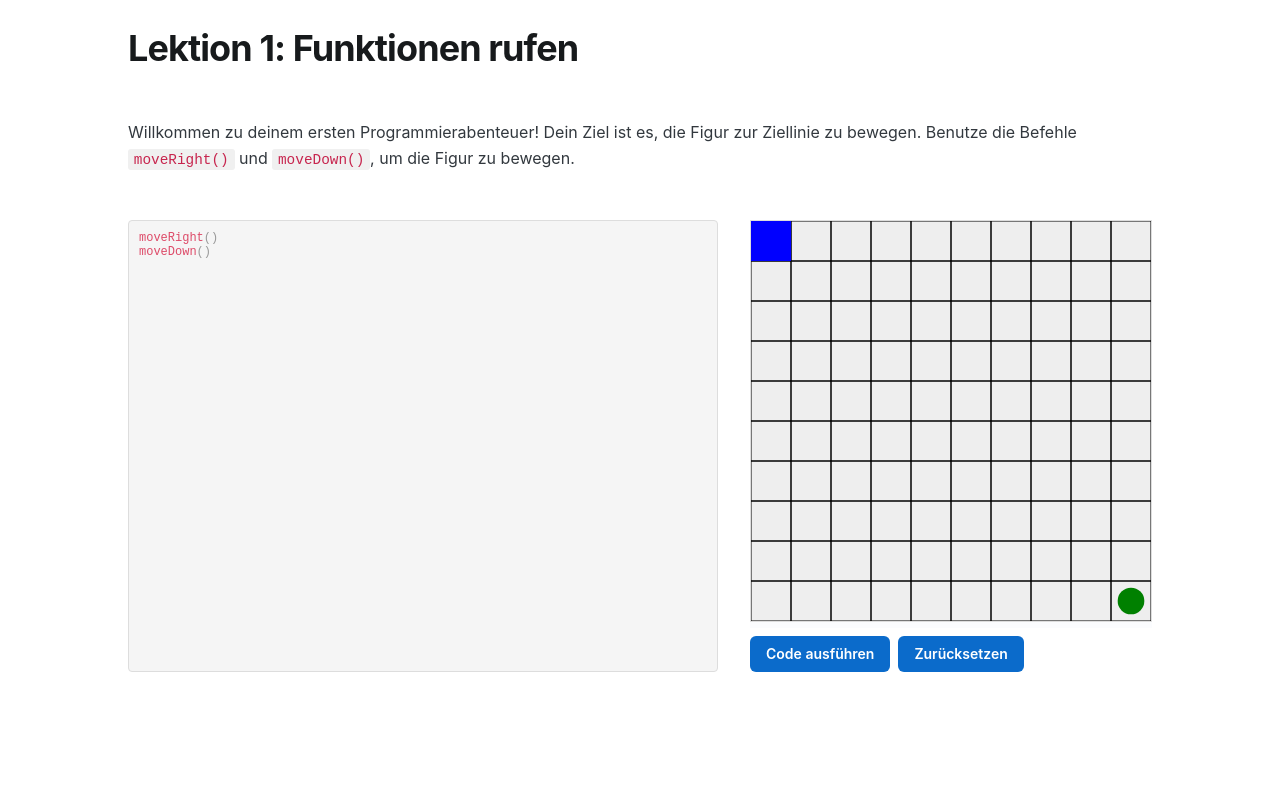
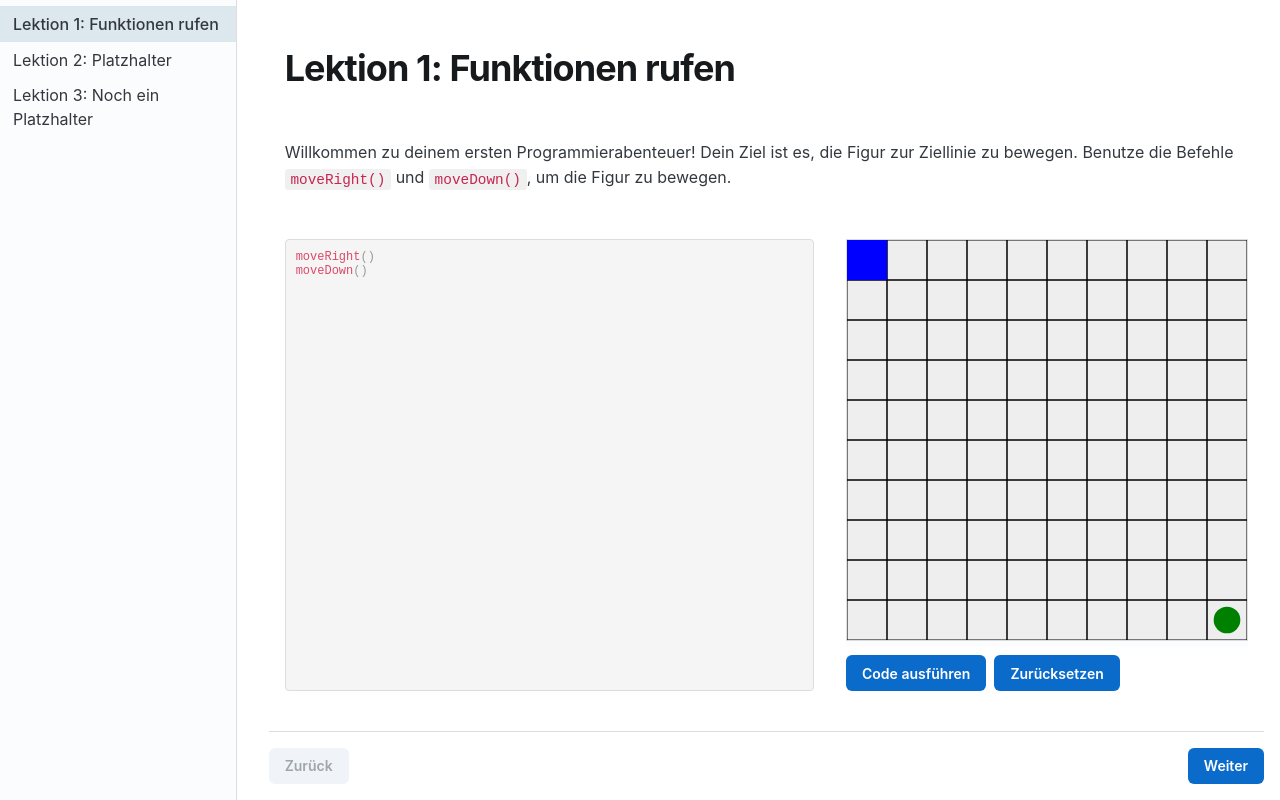
Before and after one commit to markus1978/code-explorer, a React (Vite) app: page /lectures/1 in a window 1280 px wide. Built offline with nearby package versions, Linux system fonts and the light colour scheme.

Commit message:
Added navigation.

```diff
--- a/index.html
+++ b/index.html
@@ -6,7 +6,15 @@
     <meta name="viewport" content="width=device-width, initial-scale=1.0" />
     <title>code-explorer</title>
   </head>
-  <body>
+
+  <body
+    style="
+      margin: 0;
+      padding: 0;
+      box-sizing: border-box;
+      font-family: sans-serif;
+    "
+  >
     <div id="root"></div>
     <script type="module" src="/src/main.tsx"></script>
   </body>
--- a/package.json
+++ b/package.json
@@ -19,6 +19,7 @@
     "react": "^19.1.1",
     "react-dom": "^19.1.1",
     "react-markdown": "^10.1.0",
+    "react-router-dom": "^7.9.3",
     "react-simple-code-editor": "^0.14.1"
   },
   "devDependencies": {
--- a/src/App.tsx
+++ b/src/App.tsx
@@ -1,8 +1,50 @@
-import React from 'react'
-import FunctionCallLecture from './lectures/FunctionCallLecture'
+import React from "react"
+import {
+  BrowserRouter,
+  Routes,
+  Route,
+  Navigate,
+  useParams,
+} from "react-router-dom"
+import {toc} from "./lectures/toc"
+import {Stack, Typography} from "@mui/joy"
+import LectureLayout from "./components/LectureLayout" // New import
+
+function LecturePage() {
+  const {lectureId} = useParams<{lectureId: string}>()
+  const id = Number(lectureId)
+  const lecture = toc.find((l) => l.id === id)
+
+  if (!lecture) {
+    return <Typography color="danger">Lektion nicht gefunden.</Typography>
+  }
+
+  const LectureComponent = lecture.component
+  return <LectureComponent />
+}
 
 function App() {
-  return <FunctionCallLecture />
+  return (
+    <BrowserRouter>
+      <Routes>
+        <Route path="/" element={<Navigate to="/lectures/1" replace />} />
+        <Route
+          path="/lectures/:lectureId"
+          element={
+            <LectureLayout>
+              {" "}
+              {/* Wrap LecturePage with LectureLayout */}
+              <LecturePage />
+            </LectureLayout>
+          }
+        />
+        <Route
+          path="*"
+          element={<Typography>Seite nicht gefunden.</Typography>}
+        />
+      </Routes>
+    </BrowserRouter>
+  )
 }
 
 export default App
--- /dev/null
+++ b/src/components/LectureLayout.tsx
@@ -0,0 +1,74 @@
+import {Button, List, ListItem, ListItemButton, Sheet, Stack} from "@mui/joy" // Added Menu, MenuItem
+import React from "react"
+import {useNavigate, useParams} from "react-router-dom"
+import {toc} from "../lectures/toc"
+import {LectureMeta} from "../types/lecture"
+
+type LectureLayoutProps = {
+  children: React.ReactNode
+}
+
+function LectureLayout({children}: LectureLayoutProps) {
+  const {lectureId} = useParams<{lectureId: string}>()
+  const navigate = useNavigate()
+  const currentLectureId = Number(lectureId)
+
+  const currentLectureIndex = toc.findIndex(
+    (lecture) => lecture.id === currentLectureId,
+  )
+  const currentLecture = toc[currentLectureIndex]
+
+  const handleNext = () => {
+    if (currentLectureIndex < toc.length - 1) {
+      navigate(`/lectures/${toc[currentLectureIndex + 1].id}`)
+    }
+  }
+
+  const handlePrevious = () => {
+    if (currentLectureIndex > 0) {
+      navigate(`/lectures/${toc[currentLectureIndex - 1].id}`)
+    }
+  }
+
+  return (
+    <Stack direction="row" spacing={2} sx={{height: "100vh"}}>
+      <Sheet sx={{width: 250, borderRight: "1px solid #ddd"}}>
+        <List>
+          {toc.map((lecture: LectureMeta) => (
+            <ListItem key={lecture.id}>
+              <ListItemButton
+                selected={lecture.id === currentLectureId}
+                onClick={() => navigate(`/lectures/${lecture.id}`)}
+                sx={{justifyContent: "flex-start"}}
+              >
+                {lecture.title}
+              </ListItemButton>
+            </ListItem>
+          ))}
+        </List>
+      </Sheet>
+
+      <Stack sx={{flexGrow: 1, p: 2}}>
+        {children}
+
+        <Stack
+          direction="row"
+          justifyContent="space-between"
+          sx={{mt: "auto", pt: 2, borderTop: "1px solid #ddd"}}
+        >
+          <Button onClick={handlePrevious} disabled={currentLectureIndex === 0}>
+            Zurück
+          </Button>
+          <Button
+            onClick={handleNext}
+            disabled={currentLectureIndex === toc.length - 1}
+          >
+            Weiter
+          </Button>
+        </Stack>
+      </Stack>
+    </Stack>
+  )
+}
+
+export default LectureLayout
--- /dev/null
+++ b/src/lectures/PlaceholderLecture2.tsx
@@ -0,0 +1,18 @@
+import React from "react"
+import Lecture from "../components/Lecture"
+import LectureTitle from "../components/LectureTitle"
+import LectureText from "../components/LectureText"
+
+function PlaceholderLecture2() {
+  return (
+    <Lecture>
+      <LectureTitle>Lektion 2: Platzhalter</LectureTitle>
+      <LectureText>
+        Dies ist die zweite Platzhalter-Lektion. Hier wird es bald spannende
+        Inhalte geben!
+      </LectureText>
+    </Lecture>
+  )
+}
+
+export default PlaceholderLecture2
--- /dev/null
+++ b/src/lectures/PlaceholderLecture3.tsx
@@ -0,0 +1,17 @@
+import React from "react"
+import Lecture from "../components/Lecture"
+import LectureTitle from "../components/LectureTitle"
+import LectureText from "../components/LectureText"
+
+function PlaceholderLecture3() {
+  return (
+    <Lecture>
+      <LectureTitle>Lektion 3: Noch ein Platzhalter</LectureTitle>
+      <LectureText>
+        Dies ist die dritte Platzhalter-Lektion. Die Navigation funktioniert!
+      </LectureText>
+    </Lecture>
+  )
+}
+
+export default PlaceholderLecture3
--- /dev/null
+++ b/src/lectures/toc.ts
@@ -0,0 +1,25 @@
+import {LectureMeta} from "../types/lecture"
+import FunctionCallLecture from "./FunctionCallLecture"
+import PlaceholderLecture2 from "./PlaceholderLecture2" // New import
+import PlaceholderLecture3 from "./PlaceholderLecture3" // New import
+
+export const toc: LectureMeta[] = [
+  {
+    id: 1,
+    title: "Lektion 1: Funktionen rufen",
+    description: "Lerne, wie man Funktionen aufruft, um die Figur zu bewegen.",
+    component: FunctionCallLecture,
+  },
+  {
+    id: 2,
+    title: "Lektion 2: Platzhalter",
+    description: "Dies ist die zweite Platzhalter-Lektion.",
+    component: PlaceholderLecture2,
+  },
+  {
+    id: 3,
+    title: "Lektion 3: Noch ein Platzhalter",
+    description: "Dies ist die dritte Platzhalter-Lektion.",
+    component: PlaceholderLecture3,
+  },
+]
--- /dev/null
+++ b/src/types/lecture.ts
@@ -0,0 +1,8 @@
+import React from "react"
+
+export type LectureMeta = {
+  id: number
+  title: string
+  description: string
+  component: React.ComponentType
+}
```
Also changed, not shown: 1 other file (tests, documents, lock files or other folders).
